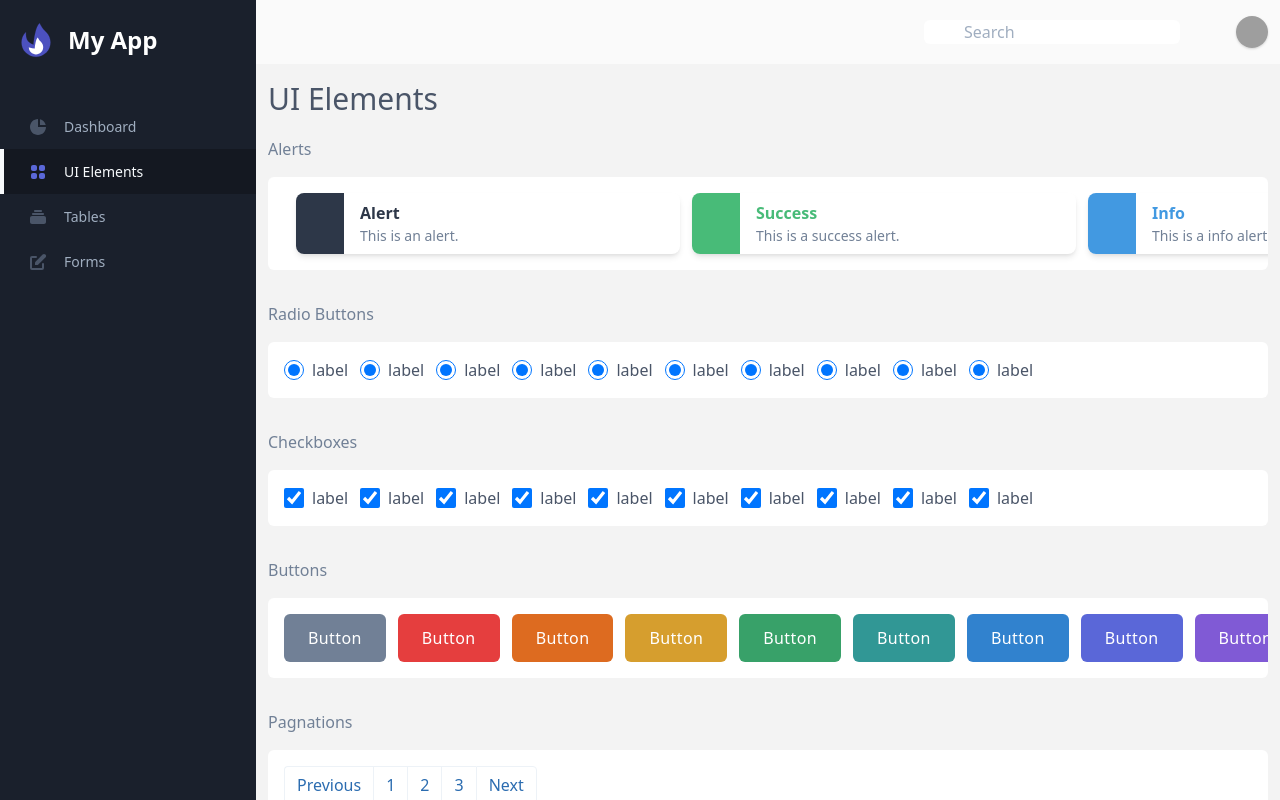
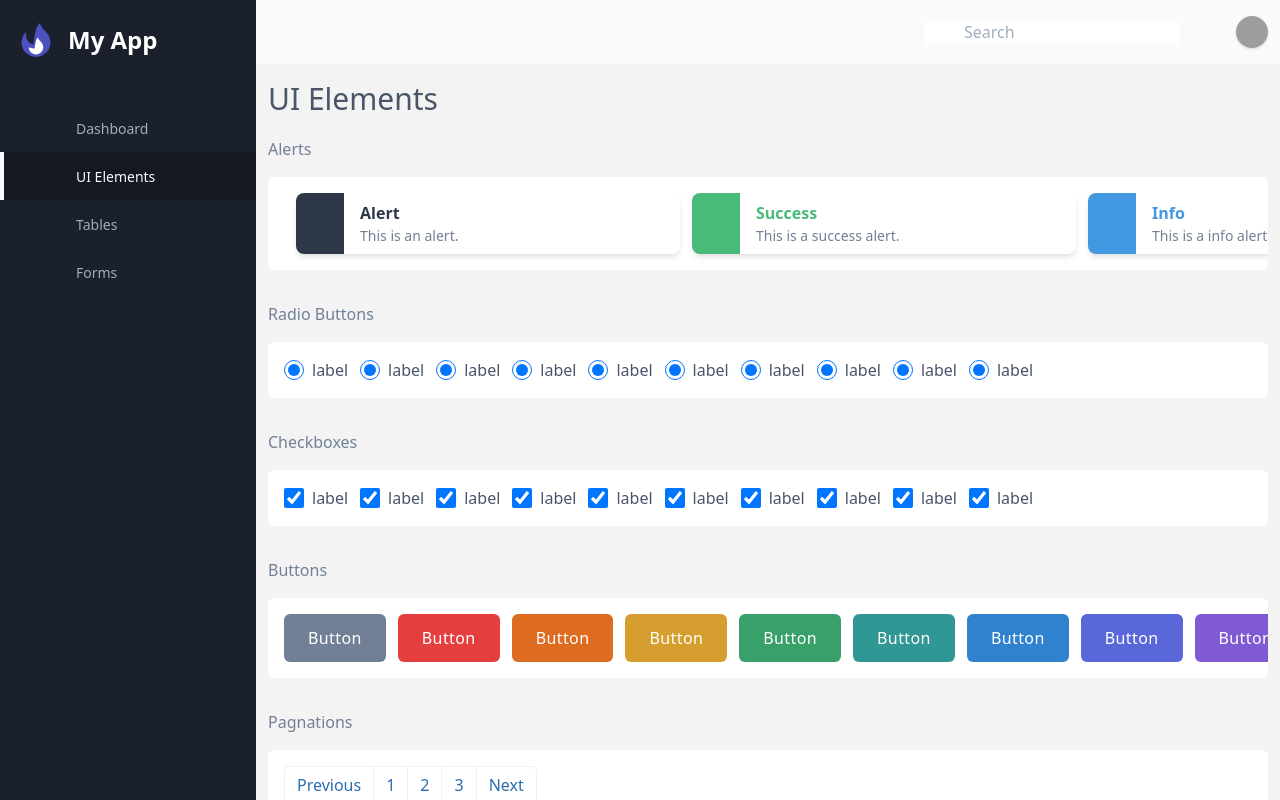
Before and after one commit to mrofi/nuxt-tailwind, a Nuxt app: page /ui-elements in a window 1280 px wide. Built offline with nearby package versions, Linux system fonts and the light colour scheme; grey boxes are pictures that could not be loaded; what @tailwindcss/custom-forms would draw is missing.

Commit message:
use svg icon in sidebar menu

```diff
--- a/layouts/sidebar-layout/menu.vue
+++ b/layouts/sidebar-layout/menu.vue
@@ -12,11 +12,16 @@
       :to="item.path"
       @click.native="$emit('click')"
     >
-      <!-- eslint-disable vue/no-v-html -->
       <div
-        :class="isActive(item.path) ? 'text-indigo-600' : 'text-gray-700'"
-        v-html="item.icon"
-      ></div>
+        :class="isActive(item.path) ? 'text-indigo-700' : 'text-gray-700'"
+        class="inline-block"
+      >
+        <svg-icon
+          v-if="item.icon !== undefined"
+          :icon="item.icon"
+          class="h-6 w-6 mr-2"
+        />
+      </div>
       <span class="mx-4">{{ item.caption }}</span>
     </nuxt-link>
   </nav>
--- a/resources/menu.js
+++ b/resources/menu.js
@@ -2,25 +2,21 @@ module.exports = [
   {
     path: '/',
     caption: 'Dashboard',
-    icon:
-      '<svg class="h-5 w-5" viewBox="0 0 20 20" fill="none" xmlns="http://www.w3.org/2000/svg" > <path d="M2 10C2 5.58172 5.58172 2 10 2V10H18C18 14.4183 14.4183 18 10 18C5.58172 18 2 14.4183 2 10Z" fill="currentColor" /> <path d="M12 2.25195C14.8113 2.97552 17.0245 5.18877 17.748 8.00004H12V2.25195Z" fill="currentColor" /> </svg>',
+    icon: 'feather/pie-chart',
   },
   {
     path: '/ui-elements',
     caption: 'UI Elements',
-    icon:
-      '<svg class="h-5 w-5" viewBox="0 0 20 20" fill="none" xmlns="http://www.w3.org/2000/svg" > <path d="M5 3C3.89543 3 3 3.89543 3 5V7C3 8.10457 3.89543 9 5 9H7C8.10457 9 9 8.10457 9 7V5C9 3.89543 8.10457 3 7 3H5Z" fill="currentColor" /> <path d="M5 11C3.89543 11 3 11.8954 3 13V15C3 16.1046 3.89543 17 5 17H7C8.10457 17 9 16.1046 9 15V13C9 11.8954 8.10457 11 7 11H5Z" fill="currentColor" /> <path d="M11 5C11 3.89543 11.8954 3 13 3H15C16.1046 3 17 3.89543 17 5V7C17 8.10457 16.1046 9 15 9H13C11.8954 9 11 8.10457 11 7V5Z" fill="currentColor" /> <path d="M11 13C11 11.8954 11.8954 11 13 11H15C16.1046 11 17 11.8954 17 13V15C17 16.1046 16.1046 17 15 17H13C11.8954 17 11 16.1046 11 15V13Z" fill="currentColor" /> </svg>',
+    icon: 'feather/box',
   },
   {
     path: '/tables',
     caption: 'Tables',
-    icon:
-      '<svg class="h-5 w-5" viewBox="0 0 20 20" fill="none" xmlns="http://www.w3.org/2000/svg" > <path d="M7 3C6.44772 3 6 3.44772 6 4C6 4.55228 6.44772 5 7 5H13C13.5523 5 14 4.55228 14 4C14 3.44772 13.5523 3 13 3H7Z" fill="currentColor" /> <path d="M4 7C4 6.44772 4.44772 6 5 6H15C15.5523 6 16 6.44772 16 7C16 7.55228 15.5523 8 15 8H5C4.44772 8 4 7.55228 4 7Z" fill="currentColor" /> <path d="M2 11C2 9.89543 2.89543 9 4 9H16C17.1046 9 18 9.89543 18 11V15C18 16.1046 17.1046 17 16 17H4C2.89543 17 2 16.1046 2 15V11Z" fill="currentColor" /> </svg>',
+    icon: 'feather/columns',
   },
   {
     path: '/forms',
     caption: 'Forms',
-    icon:
-      '<svg class="h-5 w-5" fill="currentColor" viewBox="0 0 20 20" > <path d="M17.414 2.586a2 2 0 00-2.828 0L7 10.172V13h2.828l7.586-7.586a2 2 0 000-2.828z" ></path> <path fill-rule="evenodd" d="M2 6a2 2 0 012-2h4a1 1 0 010 2H4v10h10v-4a1 1 0 112 0v4a2 2 0 01-2 2H4a2 2 0 01-2-2V6z" clip-rule="evenodd" ></path> </svg>',
+    icon: 'feather/edit',
   },
 ]
```
